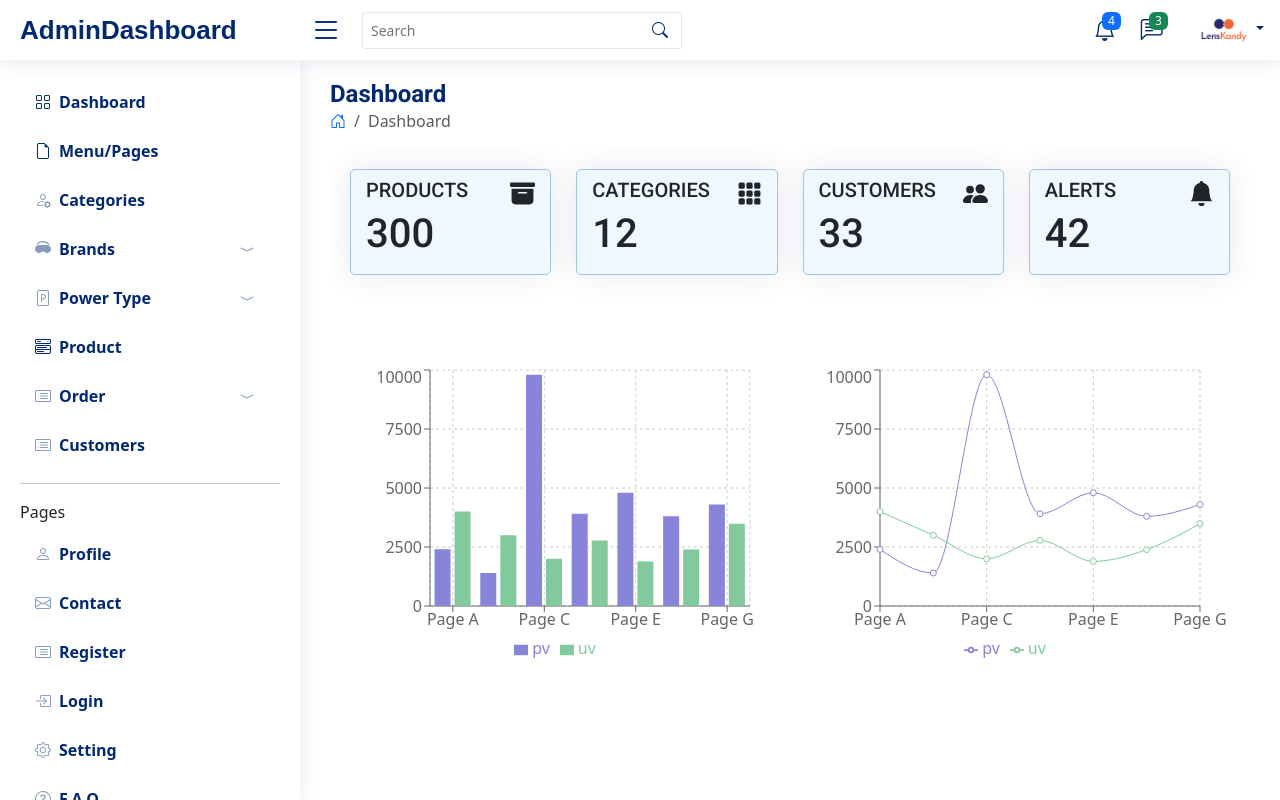
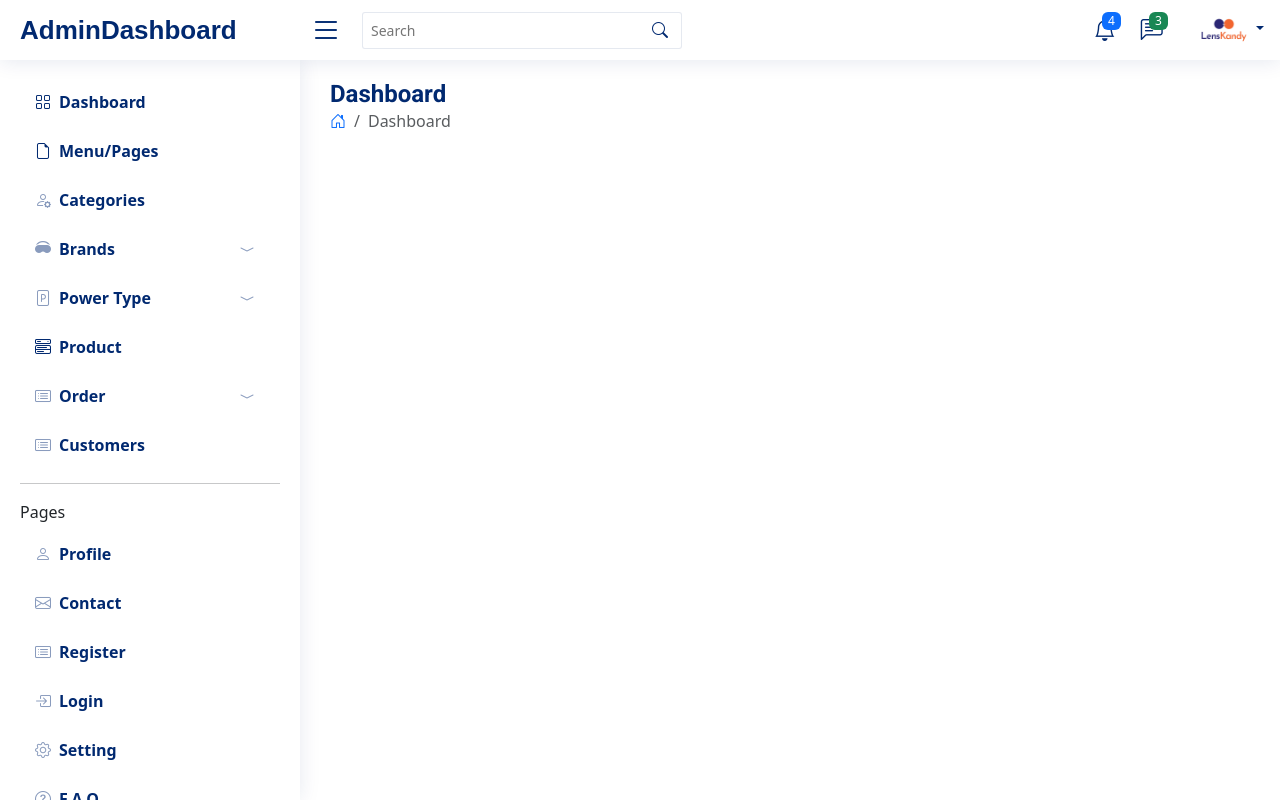
Before and after one commit to GahtoriAnkita/AdminPannel, a React (Create React App) app in the folder admin-dashboard/: page /menuPage in a window 1280 px wide. Built offline with nearby package versions, Linux system fonts and the light colour scheme.

Commit message:
new file

```diff
--- a/admin-dashboard/src/App.js
+++ b/admin-dashboard/src/App.js
@@ -1,6 +1,6 @@
 import React from 'react'
 import './App.css';
-import Header from "./components/Header"
+import { BrowserRouter, Routes, Route } from "react-router-dom";
 //Import Icons
 import 'bootstrap-icons/font/bootstrap-icons.css';
 import 'remixicon/fonts/remixicon.css'
@@ -8,17 +8,28 @@ import 'remixicon/fonts/remixicon.css'
 // Import Bootstrap CSS
 import 'bootstrap/dist/css/bootstrap.min.css';
 import 'bootstrap/dist/js/bootstrap.min.js';
+
+import Header from "./components/Header"
 import SideBar from './components/SideBar';
 import Main from './components/Main';
+import Dashboard from './components/Dashboard';
+import MenuPages from './components/MenuPages';
 
 
 
 function App() {
   return <>
-    <Header />
-    <SideBar/>
-    <Main/>
-
+    <BrowserRouter>
+      <Header />
+      <SideBar />
+      <Main />
+      <div>
+      <Routes>
+      <Route path="/" element={<Dashboard/>}></Route>
+      <Route path="/menuPage" element={<MenuPages/>}></Route>
+      </Routes>
+      </div>
+    </BrowserRouter>
   </>
 }
 
--- a/admin-dashboard/src/components/Main.jsx
+++ b/admin-dashboard/src/components/Main.jsx
@@ -8,7 +8,6 @@ function Main() {
     <>
     <main id='main' className='main'>
     <PageTitle page="Dashboard"/>
-    <Dashboard/>
     </main>
     </>
   )
--- /dev/null
+++ b/admin-dashboard/src/components/MenuPages.jsx
@@ -0,0 +1,11 @@
+import React from 'react'
+
+function MenuPages() {
+  return (
+    <div>
+    <h1>Menu page</h1>
+    </div>
+  )
+}
+
+export default MenuPages
--- a/admin-dashboard/src/components/SideBar.jsx
+++ b/admin-dashboard/src/components/SideBar.jsx
@@ -2,21 +2,22 @@ import React from 'react'
 import "./sideBar.css"
 import navList from "../data/navItem"
 import NavItem from './NavItem'
+import { Link } from 'react-router-dom'
 function SideBar() {
     return (
         <aside className='sidebar' id='sidebar'>
             <ul className="sidebar-nav" id='sidebar-nav'>
                 <li className='nav-item'>
-                    <a href="/" className="nav-link">
+                    <Link to="/" className="nav-link">
                         <i className="bi bi-grid"></i>
                         <span className='px-2'>Dashboard</span>
-                    </a>
+                    </Link>
                 </li>
                 <li className='nav-item'>
-                    <a href="#" className="nav-link">
+                    <Link to="menuPages" className="nav-link">
                    <i class="bi bi-file-earmark"></i>
                         <span className='px-2'>Menu/Pages</span>
-                    </a>
+                    </Link>
                 </li>
 
                 <li className='nav-item'>
```
